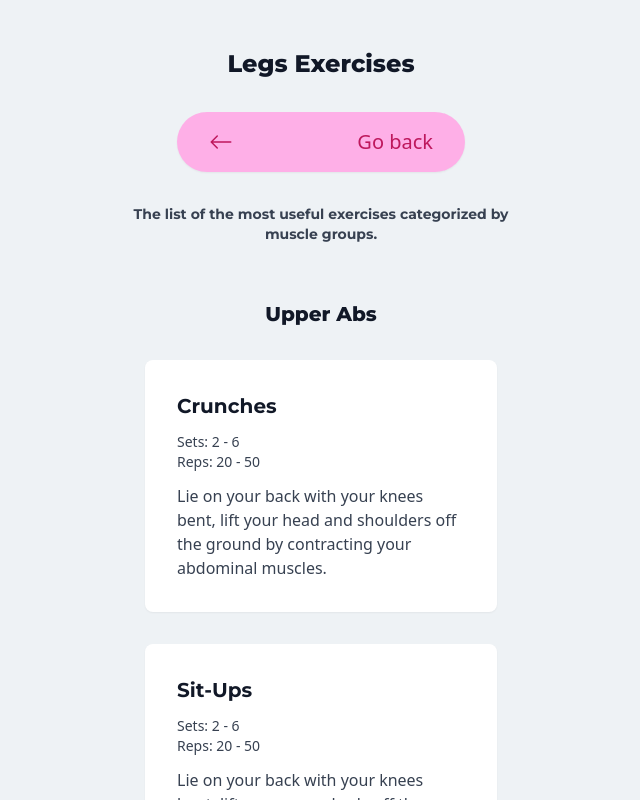
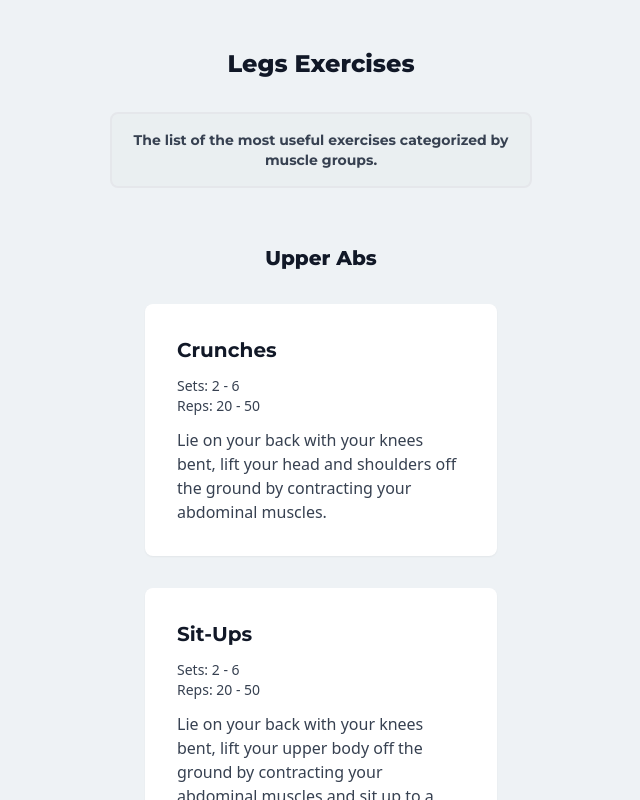
Before and after one commit to Yevhenbk/roci-fit, a Next.js app: page /abs in a window 1280 px wide. Shown: the whole page, without its empty margins (319-959 px from the left). Built offline with nearby package versions, Linux system fonts and the light colour scheme.

Commit message:
configure for deploying

```diff
--- a/src/components/UI/Header/Header.tsx
+++ b/src/components/UI/Header/Header.tsx
@@ -17,7 +17,7 @@ const Header: FC<Props> = (props) => {
       <h1 className='text-2xl text-gray-900  font-extrabold max-[1036px]:w-[20rem]'>
         {props.title}
       </h1>
-      <div className='flex flex-col items-stretch w-[18rem]'>
+      {/* <div className='flex flex-col items-stretch w-[18rem]'>
         <Button intent='secondary' fullWidth={true} onClick={() => {
         setSection(true)
         setTimeout(() => {
@@ -31,8 +31,9 @@ const Header: FC<Props> = (props) => {
           group-hover:left-0'/>
           <p className='font-medium pr-4'>Go back</p>
         </Button>
-      </div>
-      <h3 className='text-sm text-gray-700 text-center font-bold w-[80%]'>
+      </div>  */}
+      <h3 className='text-sm text-gray-700 text-center font-bold p-4 rounded-lg border-2
+      border-solid border-gray-200 w-[80%] bg-[#eaeff1]'>
         {props.description}
       </h3>
     </div>
```
